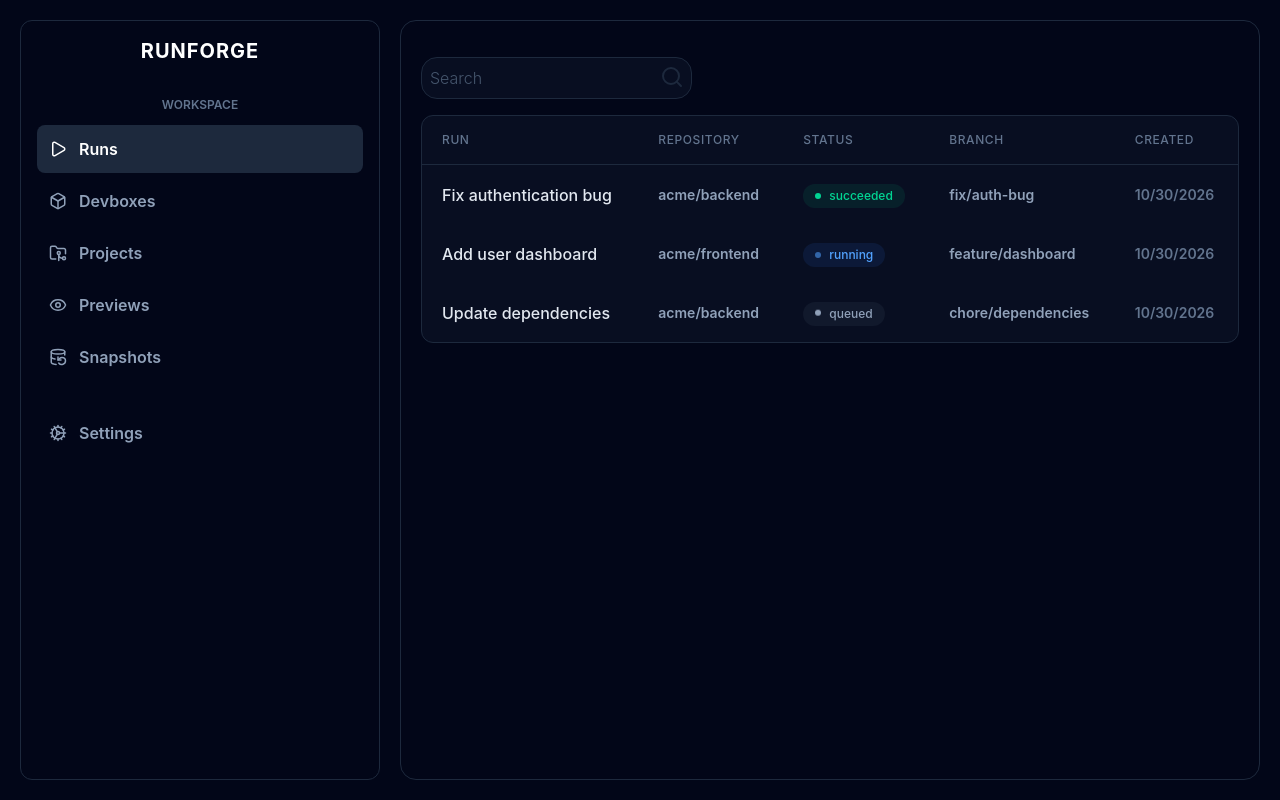
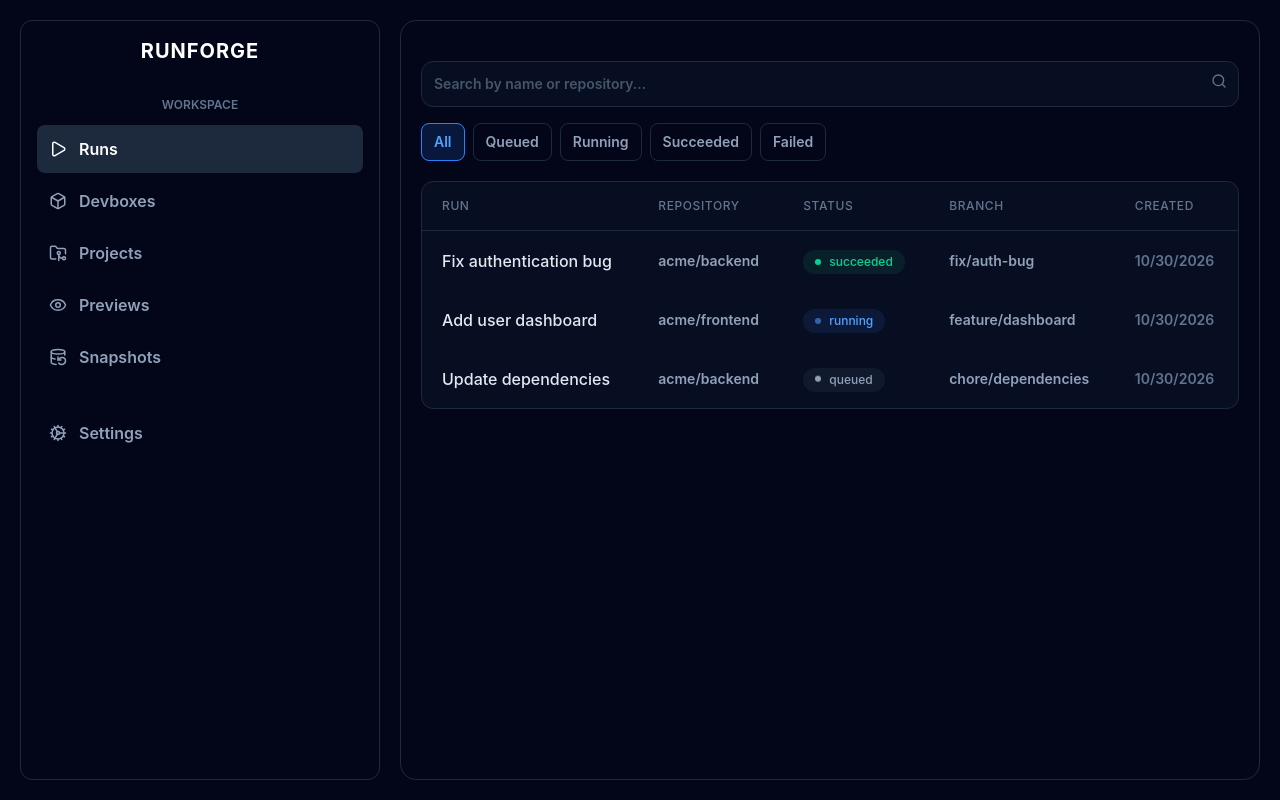
Before and after one commit to fndya/runforge-test, a React (Vite) app: page / in a window 1280 px wide. Built offline with nearby package versions, Linux system fonts and the light colour scheme.

Commit message:
implement search & filtering

```diff
--- a/src/App.tsx
+++ b/src/App.tsx
@@ -2,7 +2,7 @@ import { useEffect, useState } from 'react';
 import './App.css'
 import NavPanel from './components/layout/NavPanel'
 import RunTable from './components/runs/RunTable'
-import type { Run } from './types/run';
+import type { Run, RunStatus } from './types/run';
 import { getRuns } from './services/runsService';
 import { RunDetailsModal } from './components/runs/RunDetailsModal';
 import { LoaderCircle, Search } from 'lucide-react';
@@ -10,10 +10,33 @@ import { LoaderCircle, Search } from 'lucide-react';
 function App() {
   const [runs, setRuns] = useState<Run[]>([]);
   const [selectedRun, setSelectedRun] = useState<Run | null>(null);
+  const [searchQuery, setSearchQuery] = useState('');
+  const [statusFilter, setStatusFilter] = useState<StatusFilter>('all');
   const [loading, setLoading] = useState(true);
   const [error, setError] = useState(false);
   const [retryCount, setRetryCount] = useState(0);
+  type StatusFilter = 'all' | RunStatus;
 
+  const statusFilters: { label: string; value: StatusFilter }[] = [
+    { label: 'All', value: 'all' },
+    { label: 'Queued', value: 'queued' },
+    { label: 'Running', value: 'running' },
+    { label: 'Succeeded', value: 'succeeded' },
+    { label: 'Failed', value: 'failed' },
+  ];
+
+  const filteredRuns = runs.filter((run) => {
+    const query = searchQuery.trim().toLowerCase();
+
+    const matchesSearch =
+      run.name.toLowerCase().includes(query) ||
+      run.repository.toLowerCase().includes(query);
+
+    const matchesStatus =
+      statusFilter === 'all' || run.status === statusFilter;
+
+    return matchesSearch && matchesStatus;
+  });
   useEffect(() => {
     getRuns()
       .then((data) => {
@@ -35,7 +58,35 @@ function App() {
       <main className='bg-slate-950 grid grid-rows-[1fr_100px] gap-5 text-white font-semibold min-h-screen mx-auto p-5 lg:grid-cols-[360px_minmax(0,1fr)] lg:grid-rows-1'>
         <NavPanel/>
         <section className='border border-slate-800 rounded-2xl p-5'>
-          <div className='group my-4 relative w-fit'><input type='text' placeholder='Search' className='p-2 placeholder:text-slate-600 placeholder:font-light border border-slate-800 outline-0 rounded-2xl bg-slate-900/50 hover:border-slate-400/50'/><Search className='absolute text-slate-800 top-2 right-2 group-hover:text-slate-400 transition'/></div>
+          <div className="my-5 flex flex-col gap-4">
+            <div className="relative w-full">
+              <input
+                type="search"
+                value={searchQuery}
+                onChange={(event) => setSearchQuery(event.target.value)}
+                placeholder="Search by name or repository..."
+                className="w-full rounded-xl border border-slate-800 bg-slate-900/50 p-3 pr-10 text-sm outline-none transition placeholder:text-slate-600 focus:border-blue-400"
+              />
+
+              <Search className="absolute right-3 top-3 size-4 text-slate-500" />
+            </div>
+
+            <div className="flex flex-wrap gap-2">
+              {statusFilters.map((filter) => (
+                <button
+                  key={filter.value}
+                  onClick={() => setStatusFilter(filter.value)}
+                  className={`rounded-lg border px-3 py-2 text-sm transition ${
+                    statusFilter === filter.value
+                      ? 'border-blue-500 bg-blue-500/15 text-blue-400'
+                      : 'border-slate-800 text-slate-400 hover:border-slate-600'
+                  }`}
+                >
+                  {filter.label}
+                </button>
+              ))}
+            </div>
+          </div>
           {loading ? (
             <div className='flex flex-col min-h-full justify-center items-center'>
               <LoaderCircle className='animate-spin'/>
@@ -46,10 +97,28 @@ function App() {
               <p>Something went wrong.</p>
               <button className="m-4 py-2 px-4 border border-slate-400 rounded-lg transition hover:bg-slate-600 hover:border-slate-600" onClick={handleRetry}>Retry</button>
             </div>
-          ) : runs.length === 0 ? (
-            <p>No runs found.</p>
+          ) :filteredRuns.length === 0 ? (
+            <div className="py-16 text-center">
+              <p className="text-slate-300">No runs found</p>
+              <p className="mt-2 text-sm text-slate-500">
+                Try changing your search or filters.
+              </p>
+
+              <button
+                onClick={() => {
+                  setSearchQuery('');
+                  setStatusFilter('all');
+                }}
+                className="mt-4 text-sm text-blue-400 hover:text-blue-300"
+              >
+                Clear filters
+              </button>
+            </div>
           ) : (
-            <RunTable runs={runs} onSelectRun={setSelectedRun}/>
+            <RunTable
+              runs={filteredRuns}
+              onSelectRun={setSelectedRun}
+            />
           )}
         </section>
       </main>
```
